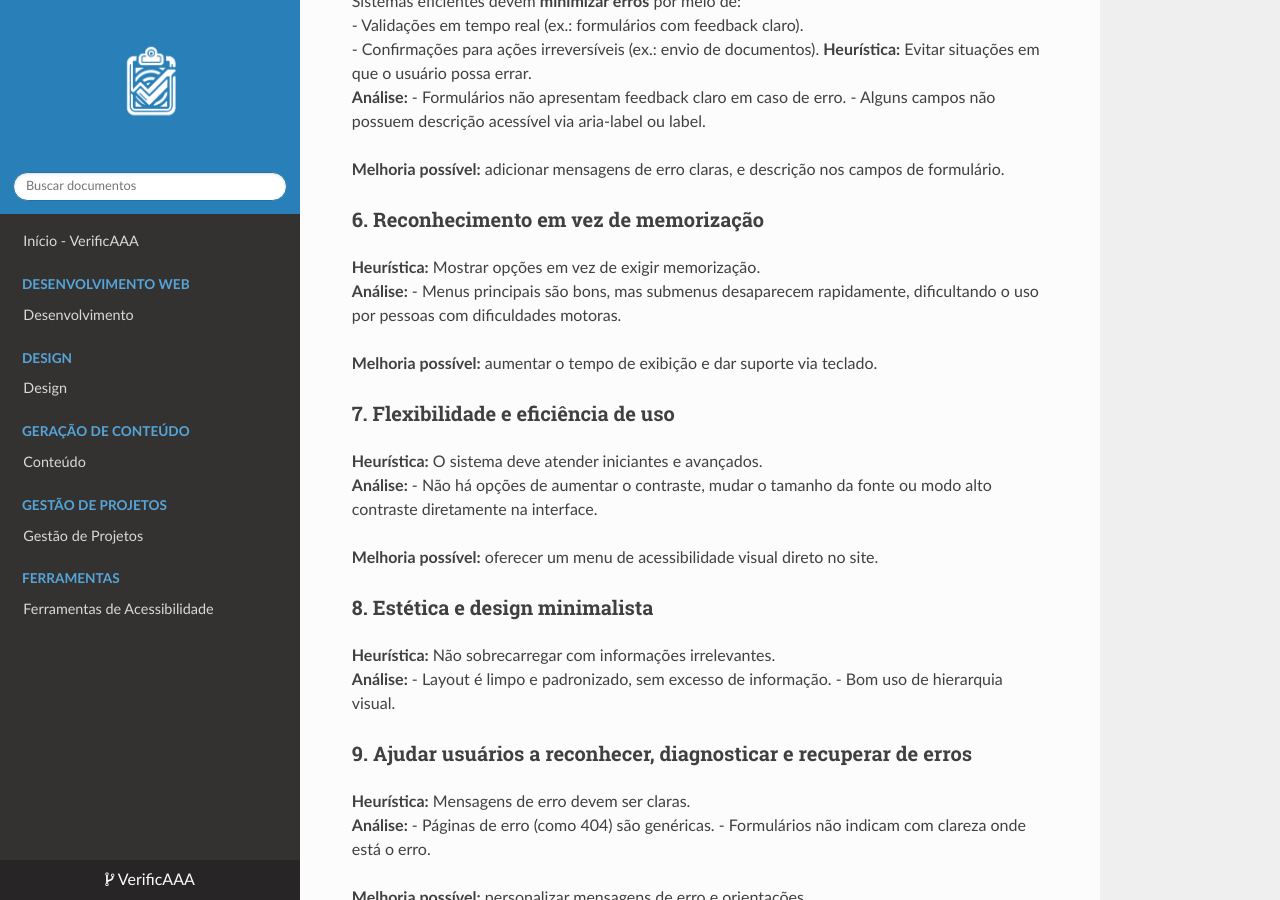
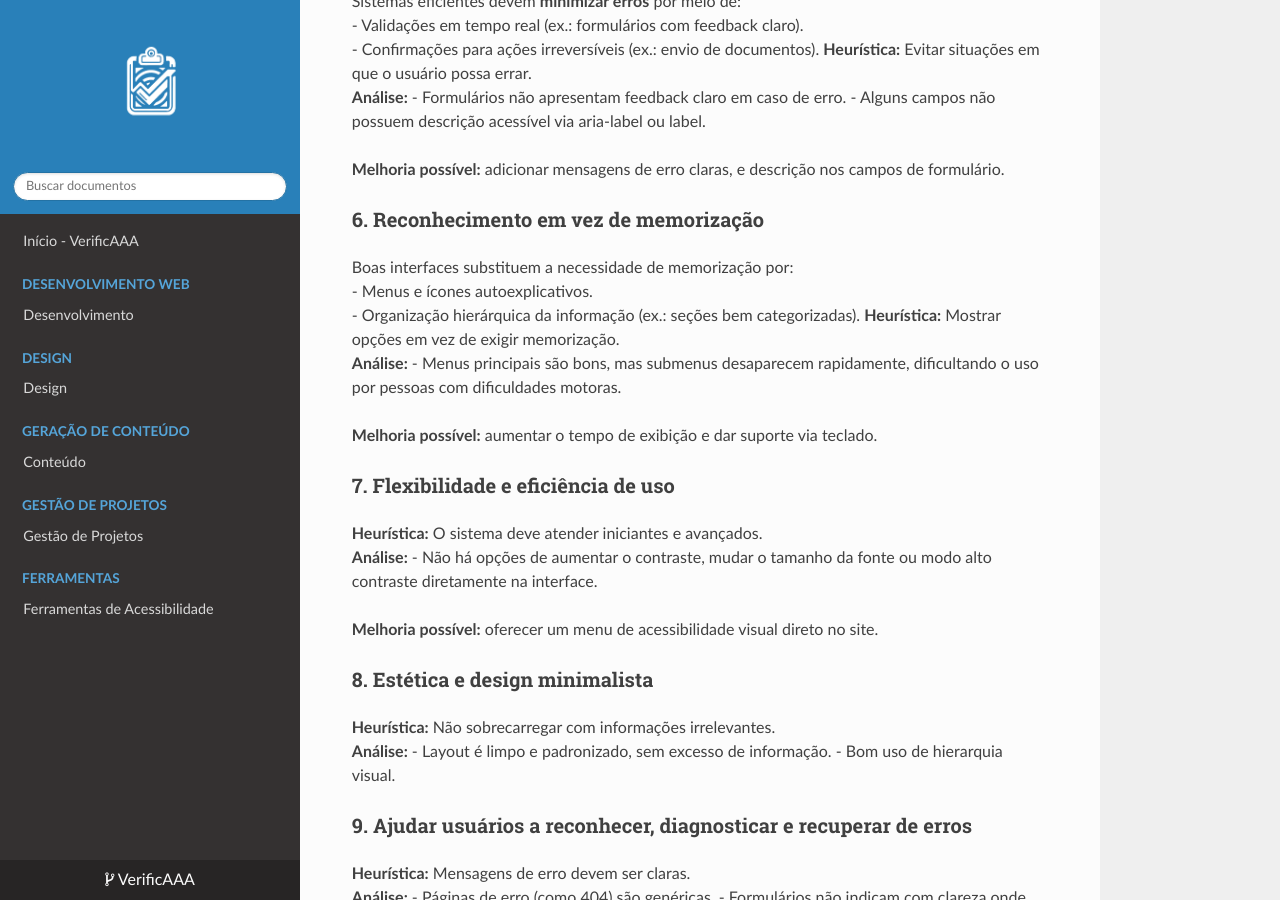
Before and after one commit to isacostaf/IHCGrupo05, an MkDocs documentation site: the page built from docs/heuristicas/analise.md, in a window 1280 px wide and 900 px high, scrolled down 991 px. Built offline with MkDocs 1.6.1, drawn with Linux system fonts in a browser that asks for light colours; nearby versions of some CDN libraries.

Commit message:
Adicionando introdução ao tópico 6 de heurísticas

```diff
--- a/docs/heuristicas/analise.md
+++ b/docs/heuristicas/analise.md
@@ -42,6 +42,9 @@ Sistemas eficientes devem **minimizar erros** por meio de:
 **Melhoria possível:** adicionar mensagens de erro claras, e descrição nos campos de formulário.
 
 ### 6. Reconhecimento em vez de memorização
+Boas interfaces substituem a necessidade de memorização por:
+- Menus e ícones autoexplicativos.
+- Organização hierárquica da informação (ex.: seções bem categorizadas).
 **Heurística:** Mostrar opções em vez de exigir memorização.
 **Análise:**
 - Menus principais são bons, mas submenus desaparecem rapidamente, dificultando o uso por pessoas com dificuldades motoras.
```
